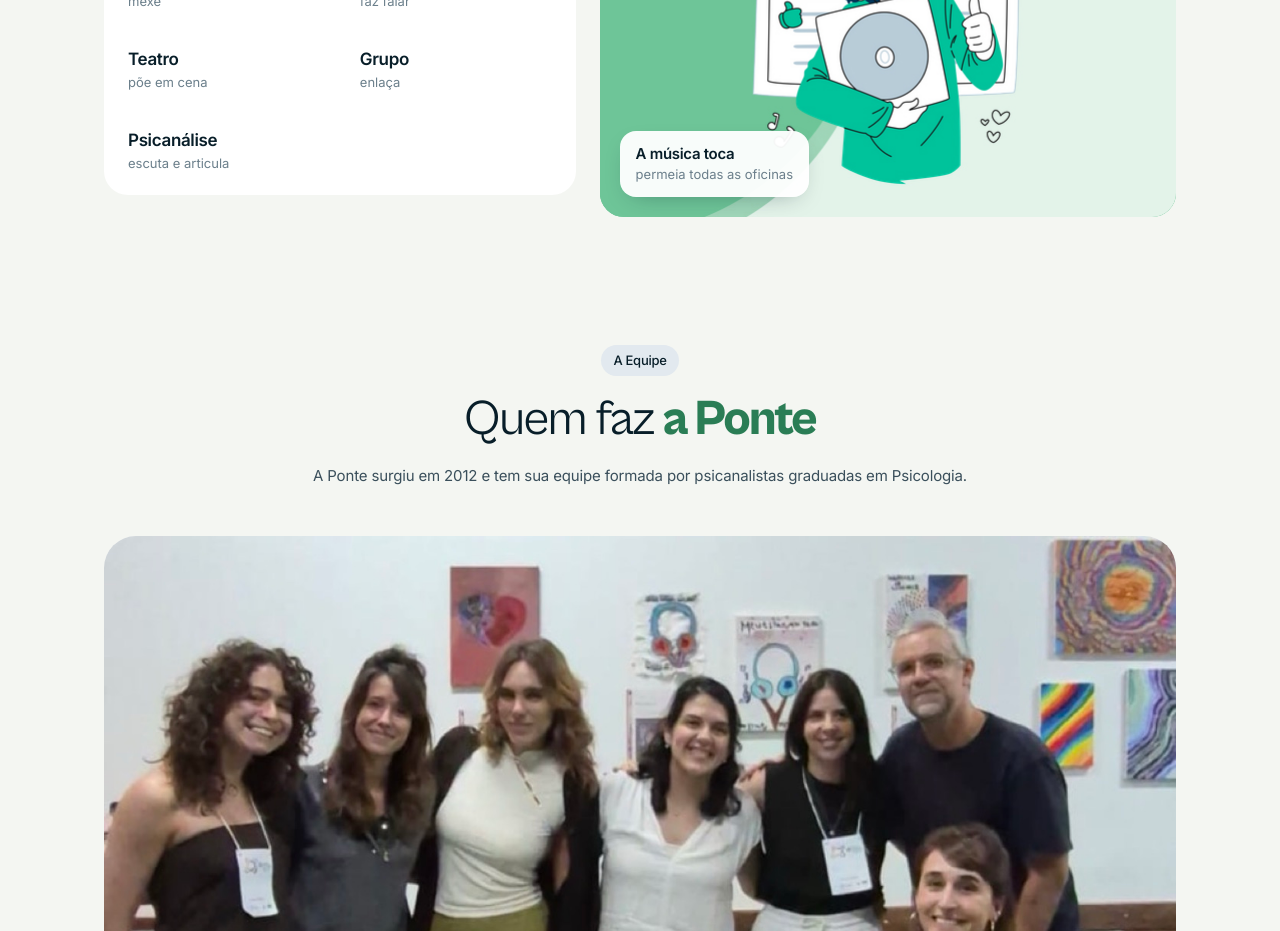
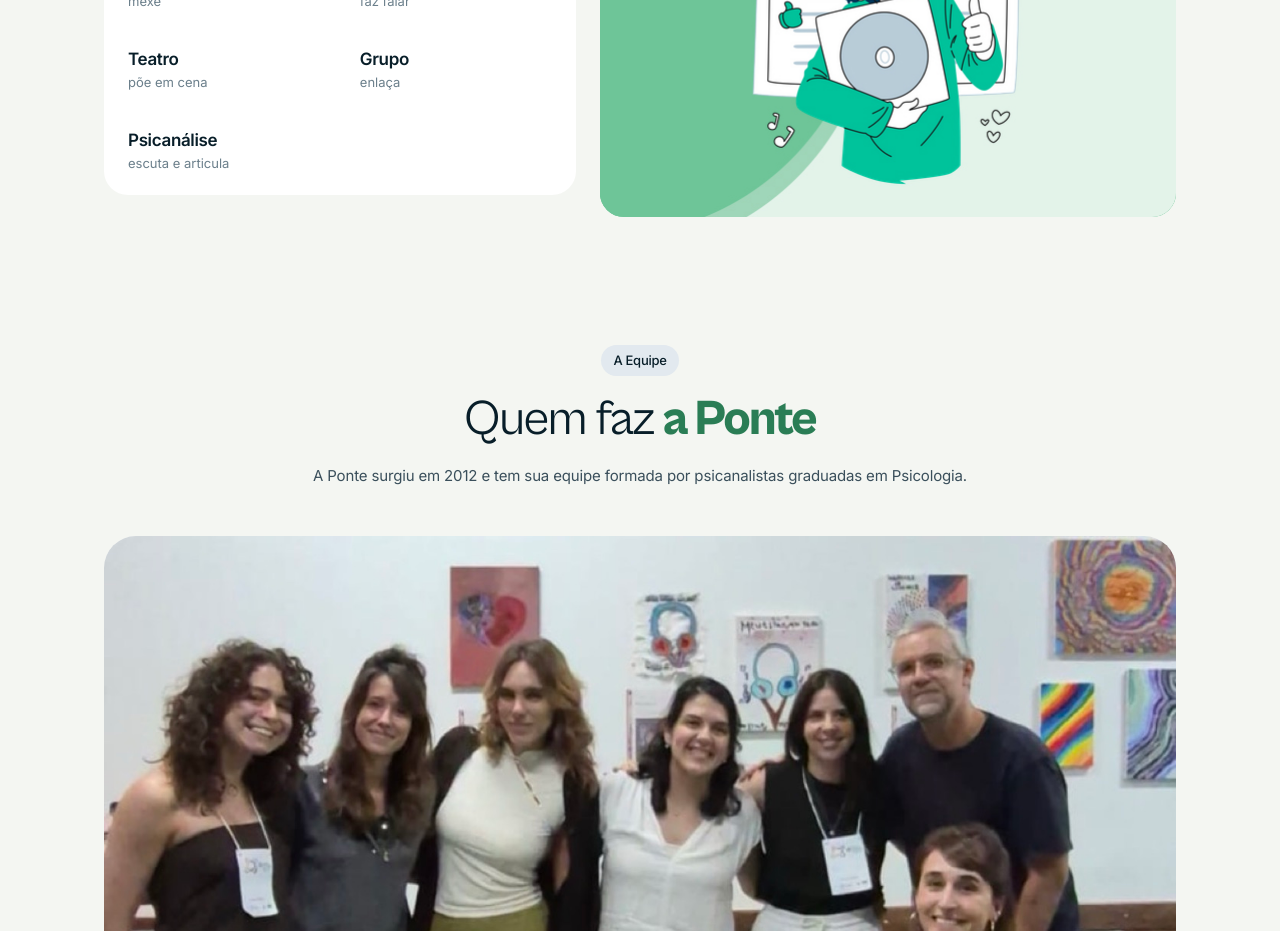
Before and after one commit to jnjr86/equipe-ponte_claude, a Next.js app: page / in a window 1280 px wide. Shown: the part 3360-4291 px from the top of the page. Built offline with nearby package versions, Linux system fonts and the light colour scheme.

Commit message:
Remove o cartão de legenda sobre a cena interativa
Co-Authored-By: Claude Opus 5.5 <noreply@anthropic.com>

```diff
--- a/components/DayScene.tsx
+++ b/components/DayScene.tsx
@@ -157,19 +157,6 @@ export function DayScene() {
             />
           )}
         </AnimatePresence>
-        <AnimatePresence mode="wait">
-          <motion.div
-            key={scene.key}
-            initial={{ opacity: 0, y: 10 }}
-            animate={{ opacity: 1, y: 0 }}
-            exit={{ opacity: 0, y: -6 }}
-            transition={{ duration: 0.25 }}
-            className="absolute bottom-3 left-3 max-w-[78%] rounded-2xl bg-white/95 px-4 py-3 shadow-[0_8px_24px_-12px_rgba(8,30,41,0.4)] sm:bottom-5 sm:left-5"
-          >
-            <p className="text-[15px] font-semibold tracking-[-0.02em]">{scene.line}</p>
-            <p className="text-[13px] text-ink-muted">{scene.note}</p>
-          </motion.div>
-        </AnimatePresence>
       </div>
     </div>
   );
```
